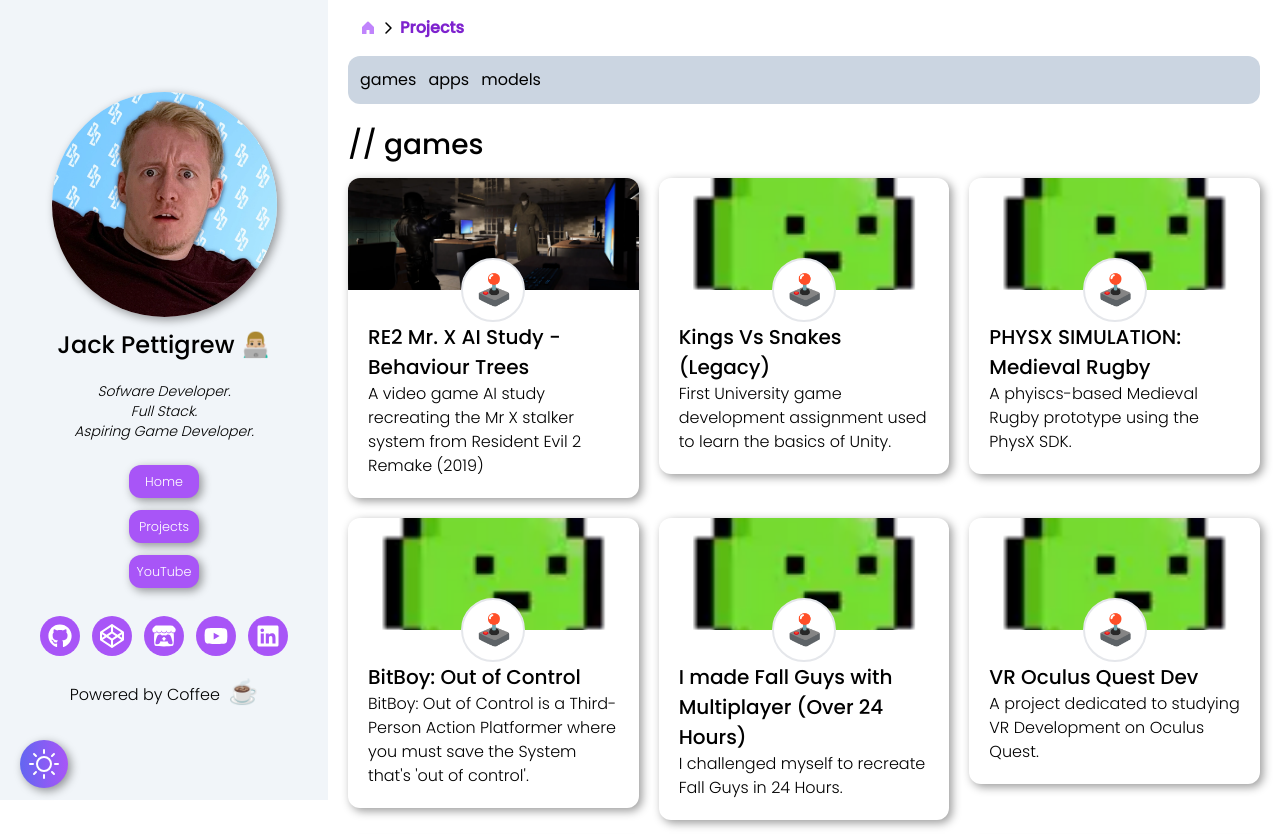
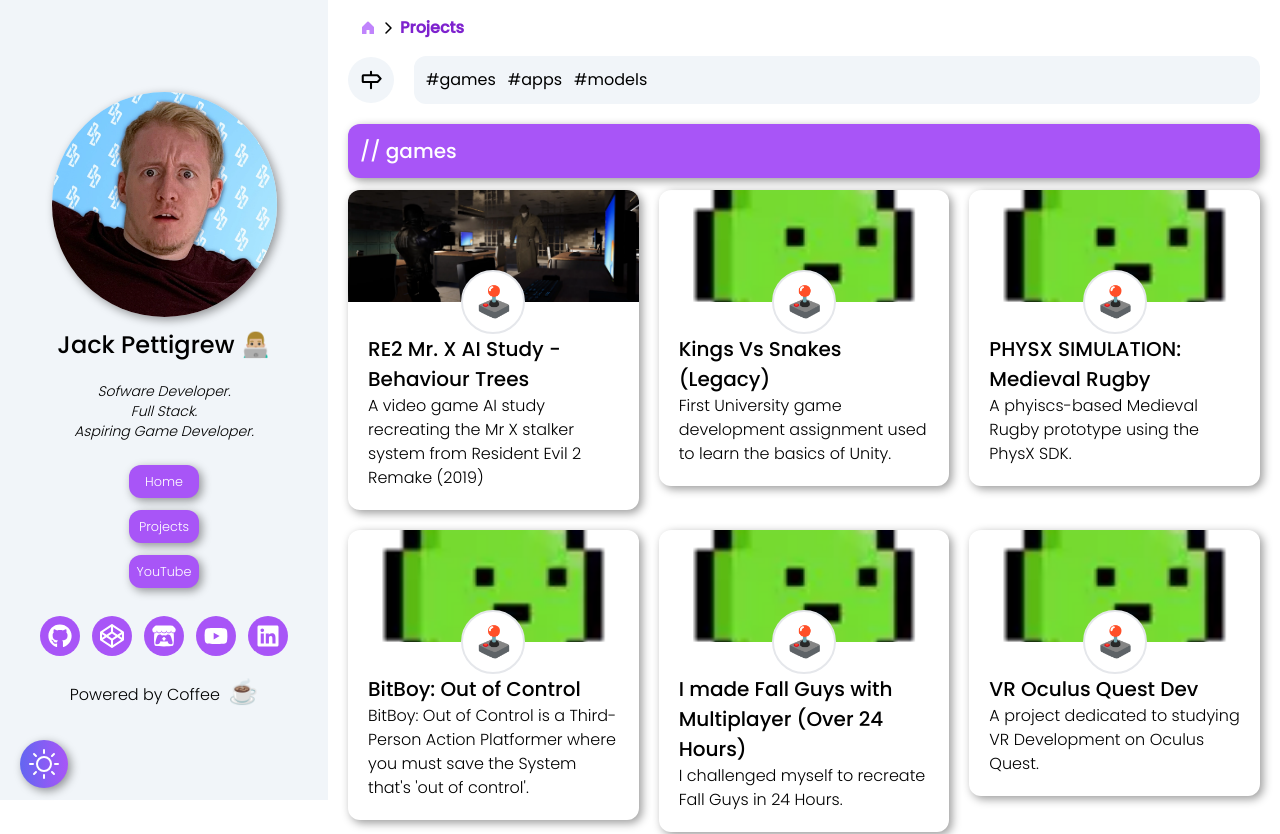
Before and after one commit to Jack-Pettigrew/Portfolio-React-Site, a Next.js app: page /projects in a window 1280 px wide. Shown: the top 834 px of the page. Built offline with nearby package versions, Linux system fonts and the light colour scheme.

Commit message:
Project Page categories + signpost links

```diff
--- a/src/app/projects/page.tsx
+++ b/src/app/projects/page.tsx
@@ -3,6 +3,7 @@ import ImageHeaderCard from "@/components/ImageHeaderCard";
 import Link from "next/link";
 import projectsFile from "public/projects.json";
 import { parseCategoryIcon } from "@/utilities/project-utils";
+import { Signpost } from "@phosphor-icons/react/dist/ssr/Signpost";
 
 export default function projects() {
     const projects = projectsFile.projects;
@@ -26,22 +27,28 @@ export default function projects() {
                 </div>
 
                 <div className="flex flex-col gap-5 dark:text-white">
-                    <div className="bg-slate-300 dark:bg-slate-700 dark:text-white p-3 rounded-xl flex gap-3">
+                    <div className="flex items-center gap-5">
+                        <div className="p-3 bg-slate-100 rounded-full">
+                            <Signpost size={22} weight="bold" />
+                        </div>
+                        <div className="bg-slate-100 dark:bg-slate-700 dark:text-white p-3 rounded-xl flex justify-around md:justify-start gap-3 w-full ">
                             {Object.keys(projectsCategorised).map(function (category, categoryIndex) {
                                 return (
                                     <a href={"#" + category + "s"} className="hover:text-purple-400">
-                                {category + "s"}
+                                        {"#" + category + "s"}
                                     </a>
                                 );
                             })}
                         </div>
+                    </div>
+
 
                     {Object.values(projectsCategorised).map(function (category, categoryIndex) {
                         const projectCategory = Object.keys(projectsCategorised)[categoryIndex] + "s";
 
                         return (
-                            <div id={projectCategory} key={categoryIndex} className="scroll-m-10">
-                                <h1 className="mb-3">// {projectCategory}</h1>
+                            <div id={projectCategory} key={categoryIndex} className="scroll-m-[6rem] md:scroll-m-[4rem]">
+                                <h2 className="text-white mb-3 bg-purple-500 p-3 rounded-xl shadow-default">// {projectCategory}</h2>
 
                                 <div className="grid gap-5 grid-cols-1 md:grid-cols-3">
                                     {Object.values(category).map(function (project, index) {
```
Lines whose indentation alone changed are shown as unchanged.
